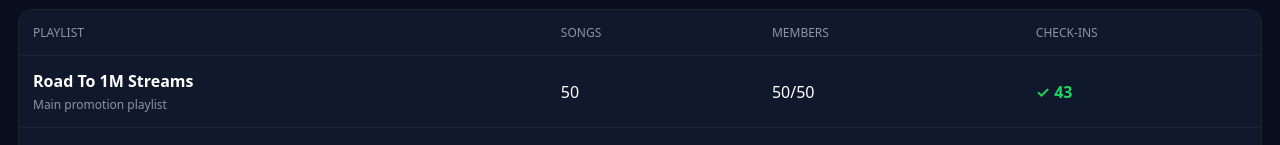
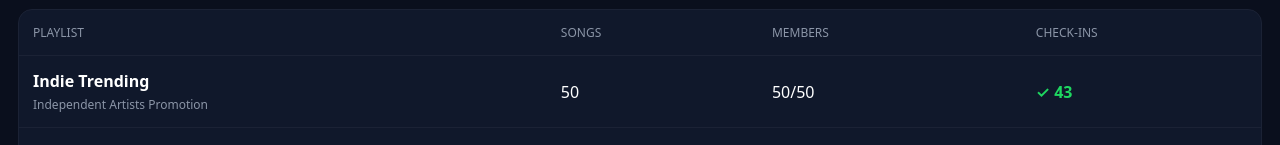
Before and after one commit to Ariyouris/SCP, a plain HTML site: page index.html in a window 1280 px wide. Shown: the part 468-613 px from the top of the page. Drawn offline with Linux system fonts and the light colour scheme.

Commit message:
Update index.html

```diff
--- a/index.html
+++ b/index.html
@@ -252,8 +252,8 @@ font-size:18px;
 
 <div class="row">
 <div>
-<div class="playlist-name">Road To 1M Streams</div>
-<div class="small">Main promotion playlist</div>
+<div class="playlist-name">Indie Trending</div>
+<div class="small">Independent Artists Promotion</div>
 </div>
 <div>50</div>
 <div>50/50</div>
```
